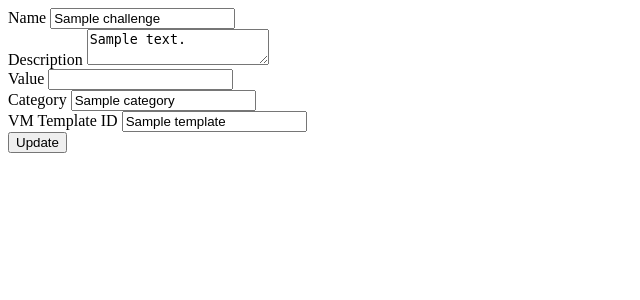
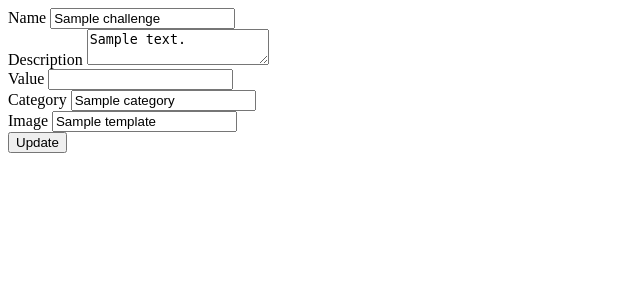
Before and after one commit to Tuadang/CTFd-dynamic-instances-plugin, a Python web app: template templates/vm_update.html in a window 1280 px wide. Shown: the top 300 px of the page, without its empty margins (0-640 px from the left). Run offline with Jinja, Linux system fonts and the light colour scheme; the template is opened without the code that fills it: most values are stand-ins (such as "Sample title", 1, 10 or a date in 2020).

Commit message:
update forms 2

```diff
--- a/templates/vm_update.html
+++ b/templates/vm_update.html
@@ -1,4 +1,6 @@
 <form>
+    <input type="hidden" name="type" value="vm">
+
     <div class="form-group">
         <label>Name</label>
         <input class="form-control" type="text" name="name" value="{{ challenge.name }}" required>
@@ -19,15 +21,12 @@
         <input class="form-control" type="text" name="category" value="{{ challenge.category }}" required>
     </div>
 
-    <!-- Custom field for VM provisioning -->
     <div class="form-group">
-        <label>VM Template ID</label>
+        <label>Image</label>
         <input class="form-control" type="text" name="template" value="{{ challenge.template }}">
     </div>
 
-    <div>
-		<button class="btn btn-success btn-outlined float-right" type="submit">
-			Update
-		</button>
-	</div>
+    <div class="form-group">
+        <button class="btn btn-primary float-right update-challenge-submit" type="submit">Update</button>
+    </div>
 </form>
```
Also changed, not shown: templates/k8s_create.html (+5 -3 lines), templates/k8s_update.html (+5 -5 lines), templates/vm_create.html (+7 -5 lines).
